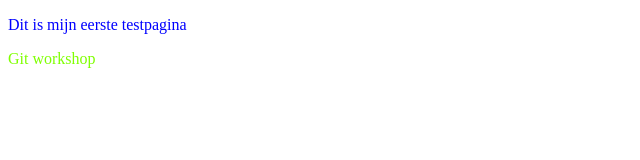
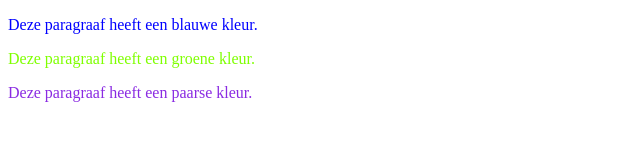
Before and after one commit to samhemadi/git-workshop-202205, a plain HTML site: page index.html in a window 1280 px wide. Shown: the whole page, without its empty margins (0-640 px from the left). Drawn offline with Linux system fonts and the light colour scheme.

Commit message:
nieuwe kleuren toegevoegd

```diff
--- a/index.html
+++ b/index.html
@@ -6,8 +6,9 @@
     <title>Git workshop</title>
 </head>
 <body>
-<p class=first_par>Dit is mijn eerste testpagina</p>
-<p class=second_par>Git workshop</p>
+<p class=first_par>Deze paragraaf heeft een blauwe kleur.</p>
+<p class=second_par>Deze paragraaf heeft een groene kleur.</p>
+<p class=third_par>Deze paragraaf heeft een paarse kleur.</p>
 
 </body>
 </html>
--- a/styles.css
+++ b/styles.css
@@ -5,3 +5,6 @@
 .second_par {
     color: chartreuse;
 }
+.third_par {
+    color: blueviolet;
+}
```
